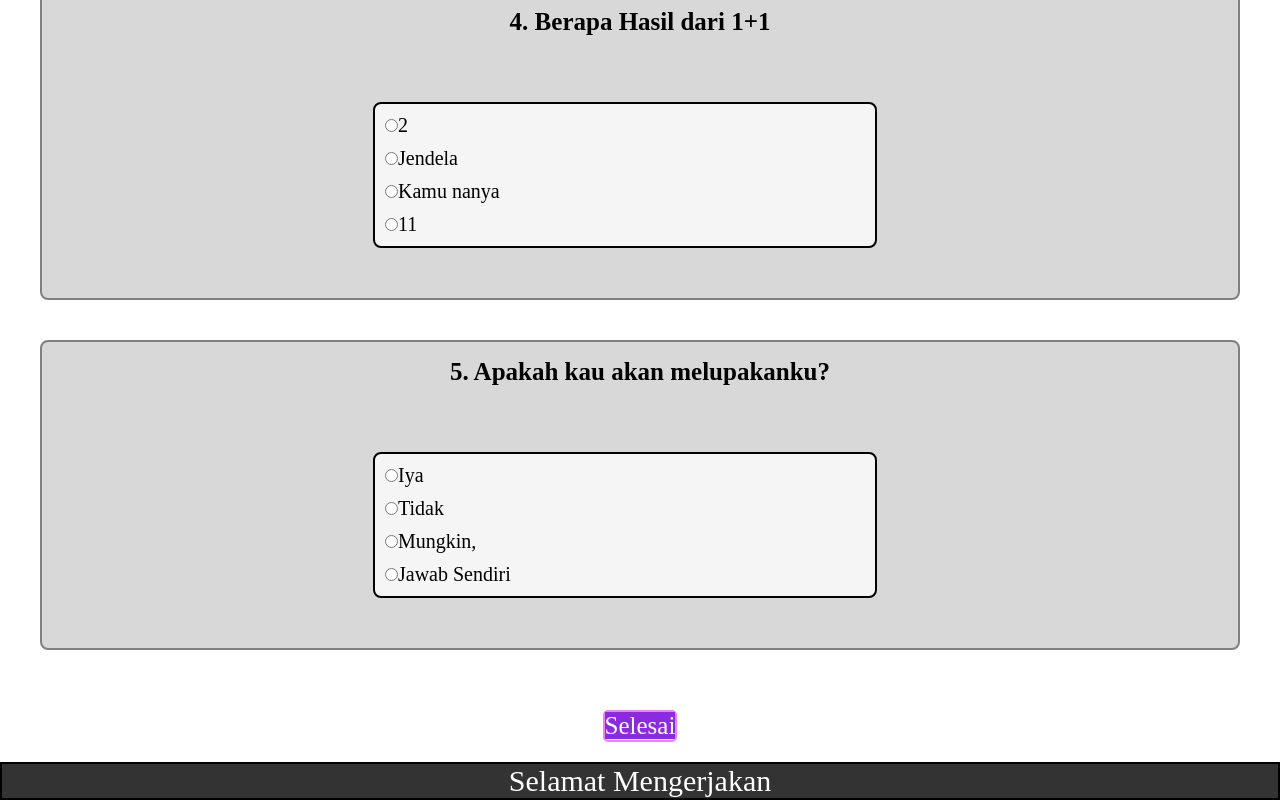
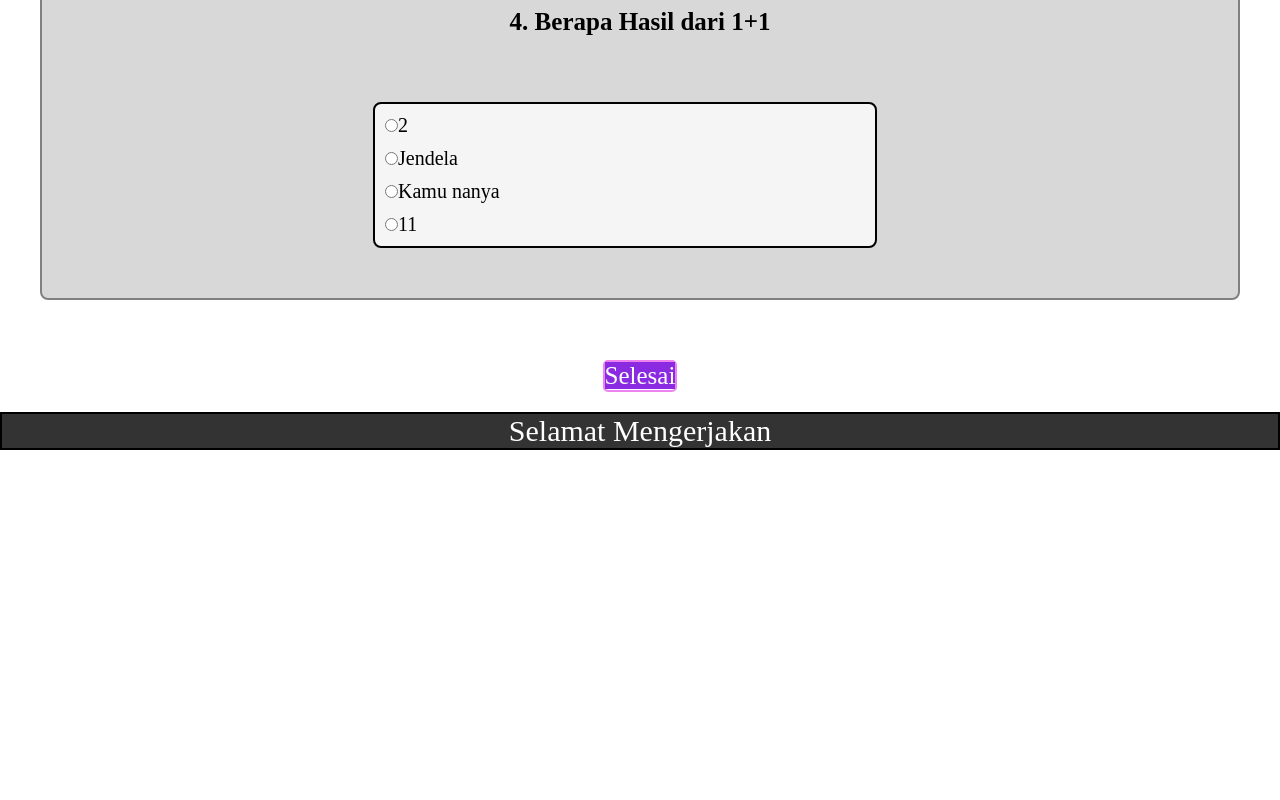
Before and after one commit to AryaD25/gradationmtsalhuda, a plain HTML site: page ujian.html in a window 1280 px wide. Shown: the part 1240-2040 px from the top of the page. After the commit the page ends 1690 px from the top, so only its background shows below. Drawn offline with Linux system fonts and the light colour scheme.

Commit message:
Update ujian.html

```diff
--- a/ujian.html
+++ b/ujian.html
@@ -98,24 +98,6 @@
                 </ul>
             </div>
         </div>
-        <div class="div-soal">
-            <ul class="ul-soal">
-                <li class="li-soal">5. Apakah kau akan melupakanku?</li>
-            </ul>
-            <div class="jawaban">
-                <ul class="ul-jawaban">
-                    <li class="li-jawaban"><input type="radio" class="pilihan" name="soal4">Iya<span
-                            class="hasil">Hiks, teganya kau melupakanku</span></li>
-                    <li class="li-jawaban"><input type="radio" class="pilihan" name="soal4">Tidak<span
-                            class="hasil">Tapi, kau akan kulupakan</span></li>
-
-                    <li class="li-jawaban"><input type="radio" class="pilihan" name="soal4">Mungkin,<span
-                            class="hasil">Dih</span></li>
-
-                    <li class="li-jawaban"><input type="radio" class="pilihan" name="soal4">Jawab Sendiri<span
-                            class="hasil">Terserah</span></li>
-                </ul>
-            </div>
         </div>
         <div class="div-tombol">
             <ul class="ul-tombol">
```
